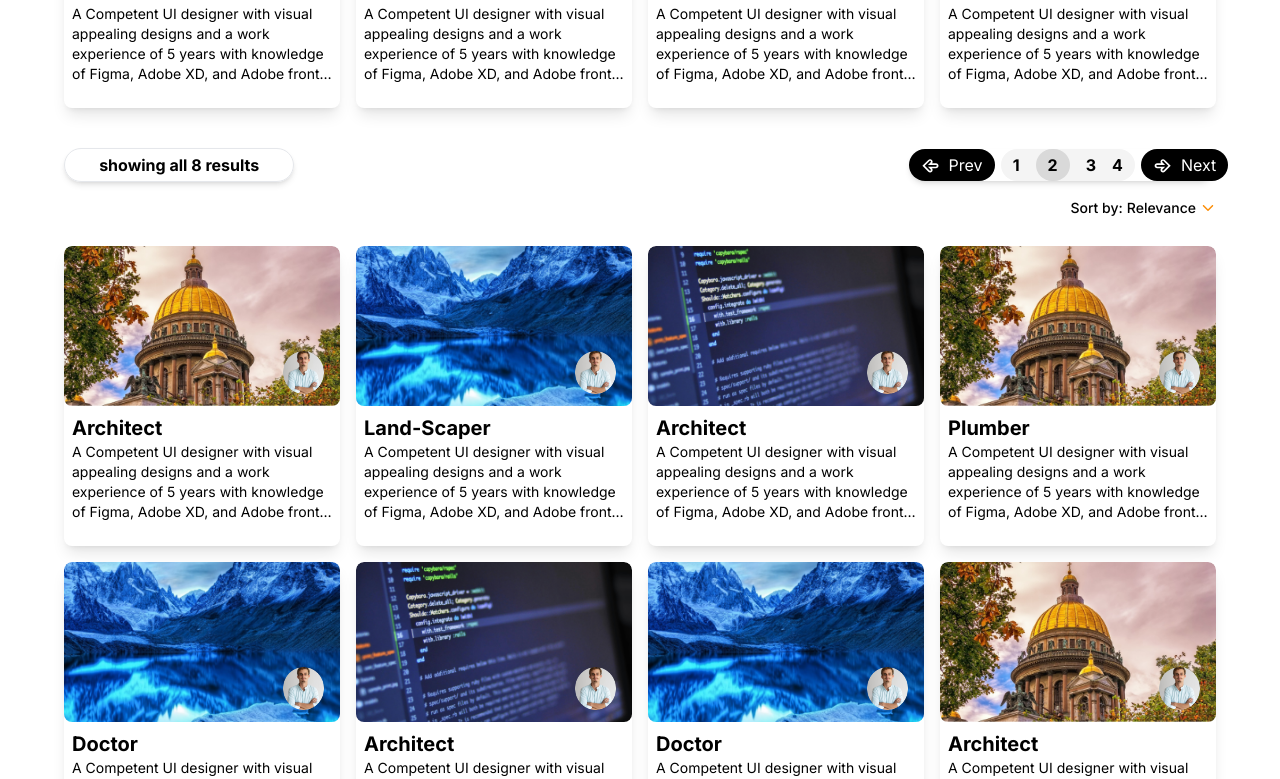
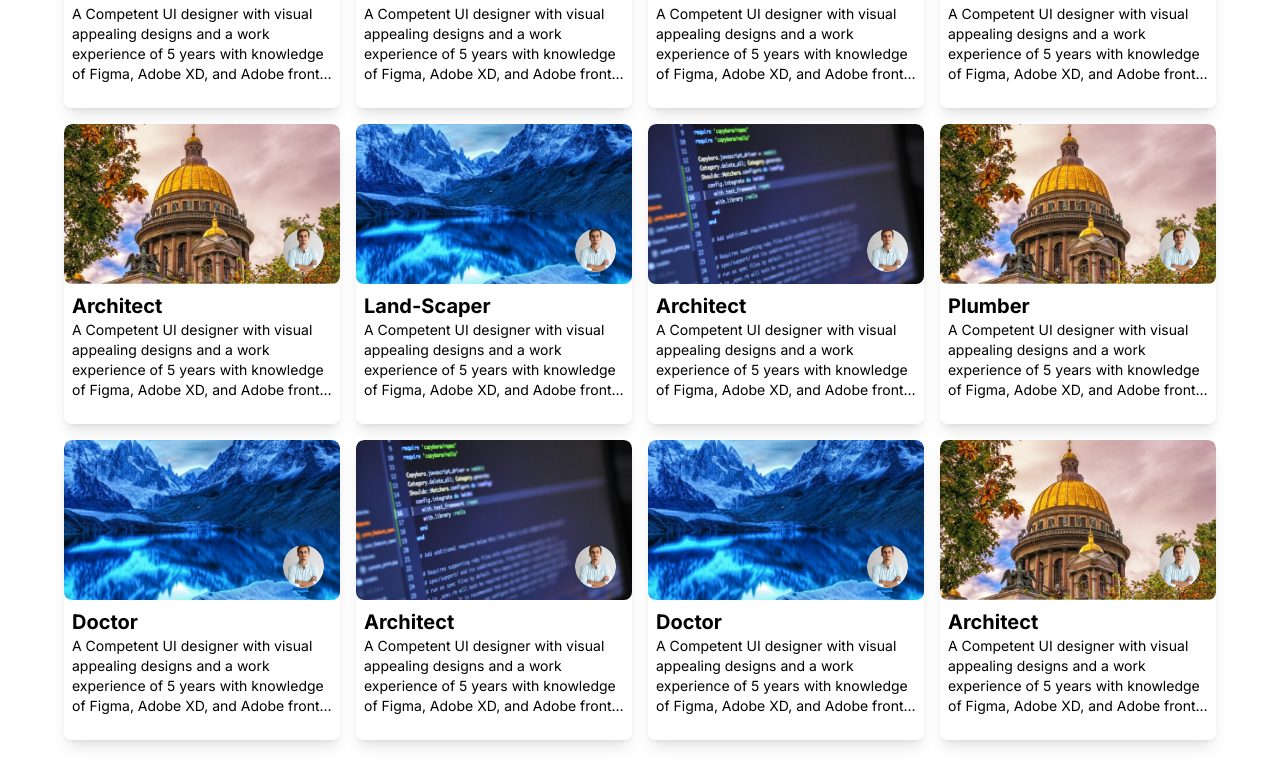
Before and after one commit to german-machine/Linkprosoft, a React (Vite) app in the folder Front-end/: page /JobSearch in a window 1280 px wide. Shown: the part 823-1602 px from the top of the page. Built offline with nearby package versions, Linux system fonts and the light colour scheme.

Commit message:
added extra 8 dummy data

```diff
--- a/Front-end/src/data/feedData2.js
+++ b/Front-end/src/data/feedData2.js
@@ -55,5 +55,53 @@ export const feedData = [
       description: 'A Competent UI designer with visual appealing designs and a work experience of 5 years with knowledge of Figma, Adobe XD, and Adobe front end development tools like HTML, CSS, and JavaScript',
       profile: profile,
     },
+    {
+      img: img1,
+      title: 'Architect',
+      description: 'A Competent UI designer with visual appealing designs and a work experience of 5 years with knowledge of Figma, Adobe XD, and Adobe front end development tools like HTML, CSS, and JavaScript',
+      profile: profile,
+    },
+    {
+      img: img2,
+      title: 'Land-Scaper',
+      description: 'A Competent UI designer with visual appealing designs and a work experience of 5 years with knowledge of Figma, Adobe XD, and Adobe front end development tools like HTML, CSS, and JavaScript',
+      profile: profile,
+    },
+    {
+      img: img3,
+      title: 'Architect',
+      description: 'A Competent UI designer with visual appealing designs and a work experience of 5 years with knowledge of Figma, Adobe XD, and Adobe front end development tools like HTML, CSS, and JavaScript',
+      profile: profile,
+    },
+    {
+      img: img1,
+      title: 'Plumber',
+      description: 'A Competent UI designer with visual appealing designs and a work experience of 5 years with knowledge of Figma, Adobe XD, and Adobe front end development tools like HTML, CSS, and JavaScript',
+      profile: profile,
+    },
+    {
+      img: img2,
+      title: 'Doctor',
+      description: 'A Competent UI designer with visual appealing designs and a work experience of 5 years with knowledge of Figma, Adobe XD, and Adobe front end development tools like HTML, CSS, and JavaScript',
+      profile: profile,
+    },
+    {
+      img: img3,
+      title: 'Architect',
+      description: 'A Competent UI designer with visual appealing designs and a work experience of 5 years with knowledge of Figma, Adobe XD, and Adobe front end development tools like HTML, CSS, and JavaScript',
+      profile: profile,
+    },
+    {
+      img: img2,
+      title: 'Doctor',
+      description: 'A Competent UI designer with visual appealing designs and a work experience of 5 years with knowledge of Figma, Adobe XD, and Adobe front end development tools like HTML, CSS, and JavaScript',
+      profile: profile,
+    },
+    {
+      img: img1,
+      title: 'Architect',
+      description: 'A Competent UI designer with visual appealing designs and a work experience of 5 years with knowledge of Figma, Adobe XD, and Adobe front end development tools like HTML, CSS, and JavaScript',
+      profile: profile,
+    },
     // Add more items as needed
   ]
```
